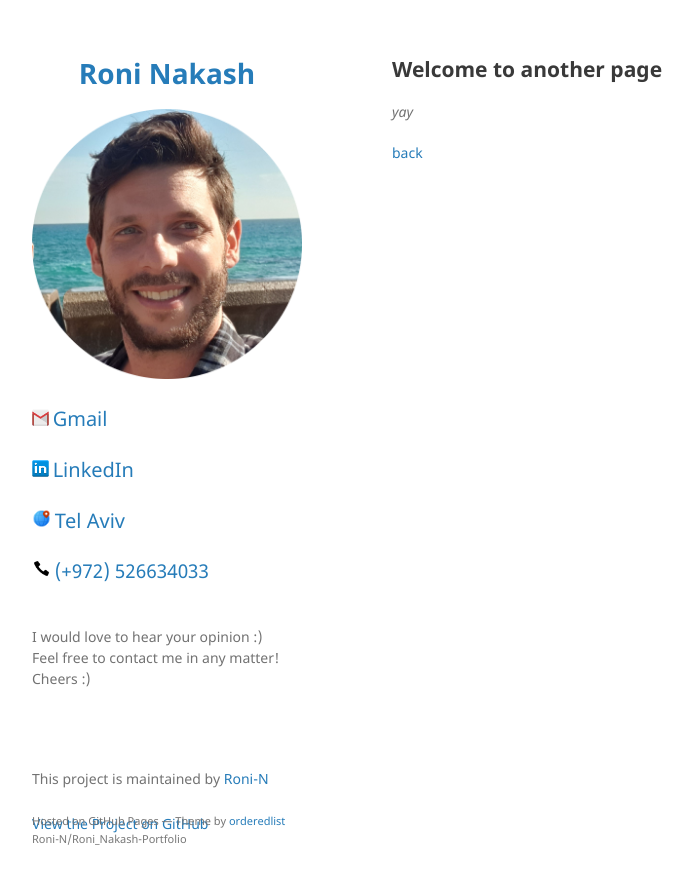
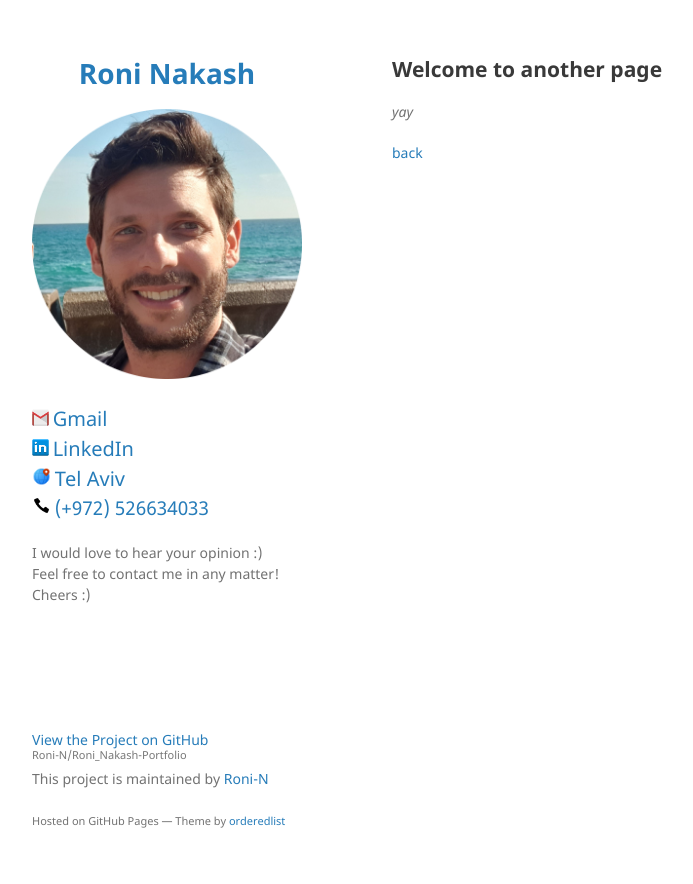
Before and after one commit to Roni-N/Roni_Nakash-Portfolio, a Jekyll site: the page built from another-page.md, in a window 1280 px wide. Shown: the top 884 px of the page, without its empty margins (178-871 px from the left). Built offline with Jekyll 4.4.1, drawn with Linux system fonts in a browser that asks for light colours; our own code applies the rules of GitHub Pages for plain Markdown files.

Commit message:
Update _config.yml

```diff
--- a/_config.yml
+++ b/_config.yml
@@ -5,13 +5,13 @@ description:
   <p align="left">
 
   <img src="assets/img/g2.png" alt="Italian Trulli" style="width:17px;height:17px;">
-  <a href="mailto:lorem@ipsum.com" style="font-size:20px;">Gmail</a> <br>  <br>
+  <a href="mailto:lorem@ipsum.com" style="font-size:20px;">Gmail</a> <br>
   <img src="assets/img/l1.png" alt="Italian Trulli" style="width:17px;height:17px;">
-  <a href="https://www.linkedin.com/in/roni-nakash/" style="font-size:20px;">LinkedIn</a> <br>  <br>
+  <a href="https://www.linkedin.com/in/roni-nakash/" style="font-size:20px;">LinkedIn</a> <br>
   <img src="assets/img/geo3.png" alt="Italian Trulli" style="width:19px;height:19px;">
-  <a style="font-size:20px;">Tel Aviv</a> <br>  <br>
+  <a style="font-size:20px;">Tel Aviv</a> <br>
   <img src="assets/img/t1.png" alt="Italian Trulli" style="width:19px;height:19px;">
-  <a style="font-size:19px;">(+972) 526634033</a> <br>  <br>
+  <a style="font-size:19px;">(+972) 526634033</a> <br>
 
 
 
```
